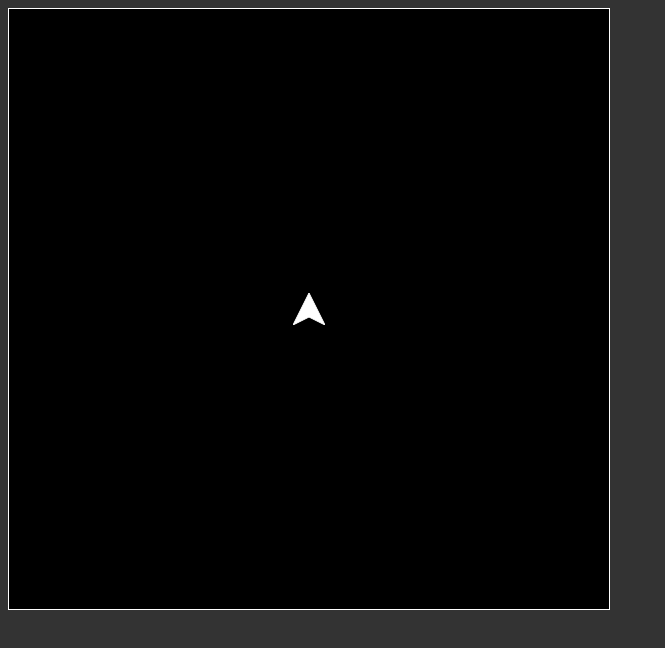
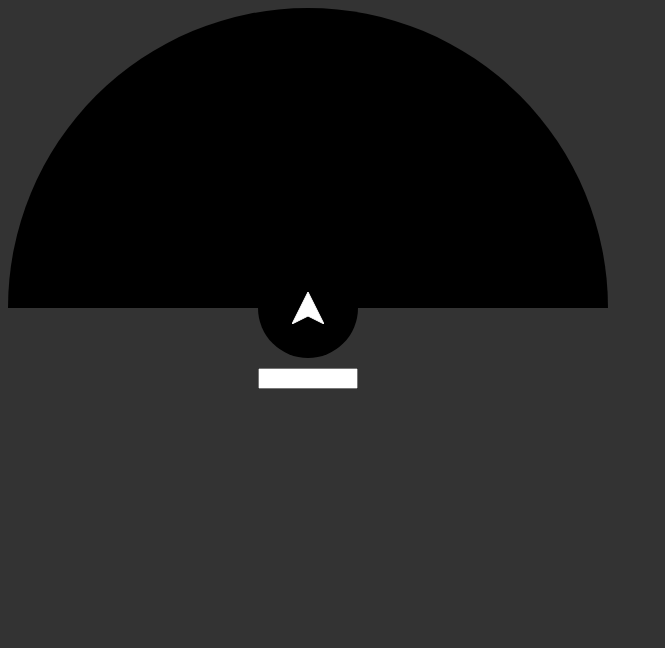
Before and after one commit to ChrisMondok/Ham-3R, a plain HTML site: page client/index.html in a window 1280 px wide. Shown: the whole page, without its empty margins (0-665 px from the left). Drawn offline with Linux system fonts and the light colour scheme.

Commit message:
Input box, styling

```diff
--- a/client/Player.js
+++ b/client/Player.js
@@ -30,6 +30,8 @@ Player.prototype.destroy = function() {
 Player.prototype.keyboardListener = function(keyEvent) {
 	var down = !(keyEvent.type == 'keyup');
 
+	var handled = true;
+
 	switch(keyEvent.key || keyEvent.keyIdentifier) {
 		case "Left":
 			this.left = down;
@@ -38,17 +40,21 @@ Player.prototype.keyboardListener = function(keyEvent) {
 			this.right = down;
 			break;
 		default:
+			handled = false;
 			console.info(keyEvent.key+" unbound");
 	}
 
-	keyEvent.preventDefault();
-	keyEvent.stopPropagation();
 
 	if(this.left == this.right) {
 		this.left = false;
 		this.right = false
 	}
-	return false;
+
+	if(handled) {
+		keyEvent.preventDefault();
+		keyEvent.stopPropagation();
+		return false;
+	}
 }
 
 Player.prototype.tick = function(dt) {
--- a/client/game.js
+++ b/client/game.js
@@ -30,6 +30,28 @@ var tickInterval = setInterval(function() {
 	});
 }, 1000/30);
 
+function submitWord(word) {
+	console.info("Typed "+word);
+}
+
+
 window.addEventListener('load', function() {
 	window.p = new Player();
+
+	var input = document.getElementsByTagName('input')[0];
+
+	input.addEventListener('keydown',function(keyEvent) {
+		switch(keyEvent.keyCode) {
+			case 13:
+			case 32:
+				var word = input.value;
+				input.value = '';
+				submitWord(word);
+				break;
+		}
+	});
+
+	input.addEventListener('keyup', function() {
+		input.value= input.value.trim();
+	});
 }, false);
--- a/client/index.html
+++ b/client/index.html
@@ -9,6 +9,9 @@
 		<script src="Player.js"></script>
 	</head>
 	<body>
-		<div id="gameboard"></div>
+		<div id="gameboard">
+			<div class="smallcircle"></div>
+			<input></input>
+		</div>
 	</body>
 </html>
--- a/client/style.css
+++ b/client/style.css
@@ -5,11 +5,31 @@ body, html {
 div#gameboard {
 	position: relative;
 	background-color: black;
-	border: 1px solid white;
 	width: 600px;
-	height: 600px;
+	height: 300px;;
+	-webkit-border-radius: 300px;
+	border-radius: 300px 300px 0px 0px;
+}
+
+div.smallcircle {
+	position: absolute;
+	top: 250px;
+	background-color: black;
+	left: 250px;
+	width: 100px;
+	height: 100px;
+	border-radius:50px;
 }
 
 div.player {
 	background-image: url(images/player.svg);
 }
+
+input {
+	position: absolute;
+	top: 360px;
+	left: 250px;
+	width: 100px;
+	box-sizing: border-box;
+	z-index: 100000;
+}
```
